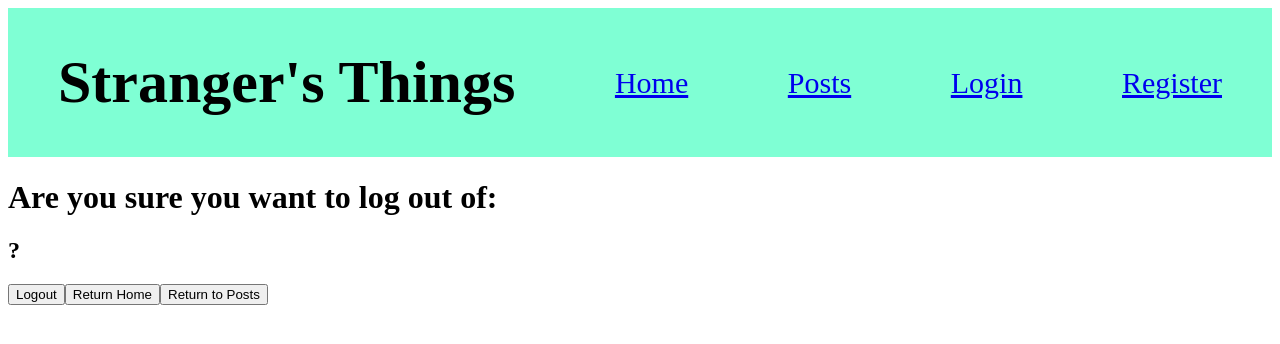
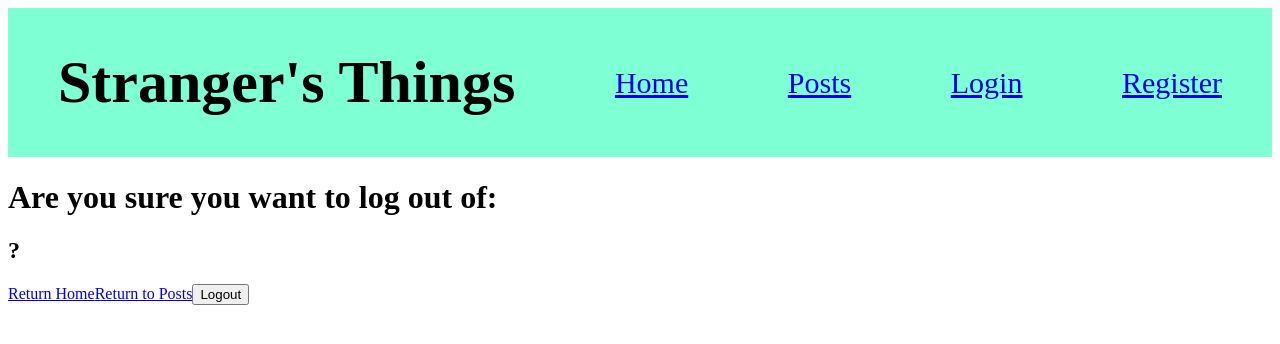
Before and after one commit to wangscottw/stranger_things, a React (Create React App) app: page /logout in a window 1280 px wide. Shown: the top 344 px of the page. Built offline with nearby package versions, Linux system fonts and the light colour scheme.

Commit message:
Everything is working, decided to hold off on developing single post page view, working on css now

```diff
--- a/src/components/DeleteUserPosts.js
+++ b/src/components/DeleteUserPosts.js
@@ -5,7 +5,7 @@ const DeleteUserPosts = ({element_id}) => {
     function handleSubmit(event){
         event.preventDefault()
         const token = localStorage.getItem('token')
-        deletePosts(token, _id)
+        deletePosts(token, element_id)
     }
     return (
         <form onSubmit={handleSubmit}>
--- a/src/components/Logout.js
+++ b/src/components/Logout.js
@@ -1,5 +1,6 @@
 import React from 'react'
 import {
+    NavLink,
     useNavigate,
   } from "react-router-dom";
 
@@ -29,9 +30,9 @@ return (
     <>
         <h1>Are you sure you want to log out of:</h1>
         <h2>{username}?</h2>
+        <NavLink to = '/'>Return Home</NavLink>
+        <NavLink to = '/Posts'>Return to Posts</NavLink>
         <button onClick={handleUserLogout}>Logout</button>
-        <button onClick={handleUserHome}>Return Home</button>
-        <button onClick={handleUserPosts}>Return to Posts</button>
     </>
 )
 }
```
